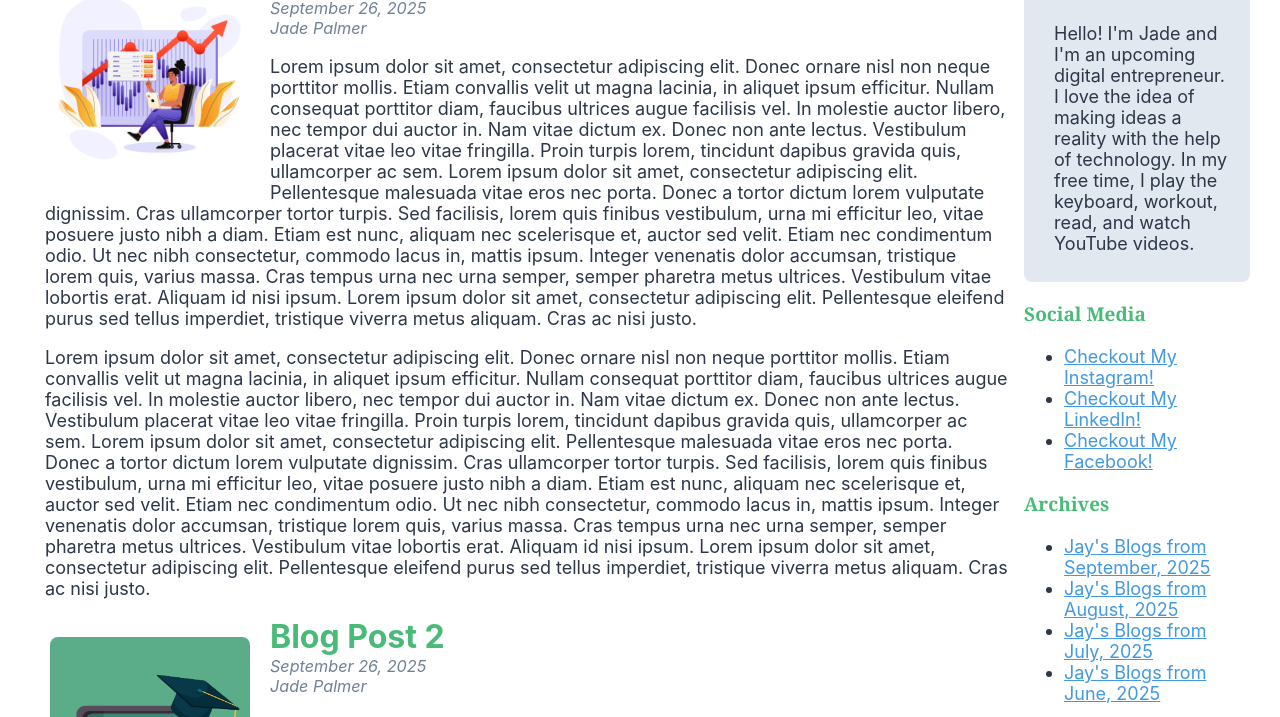
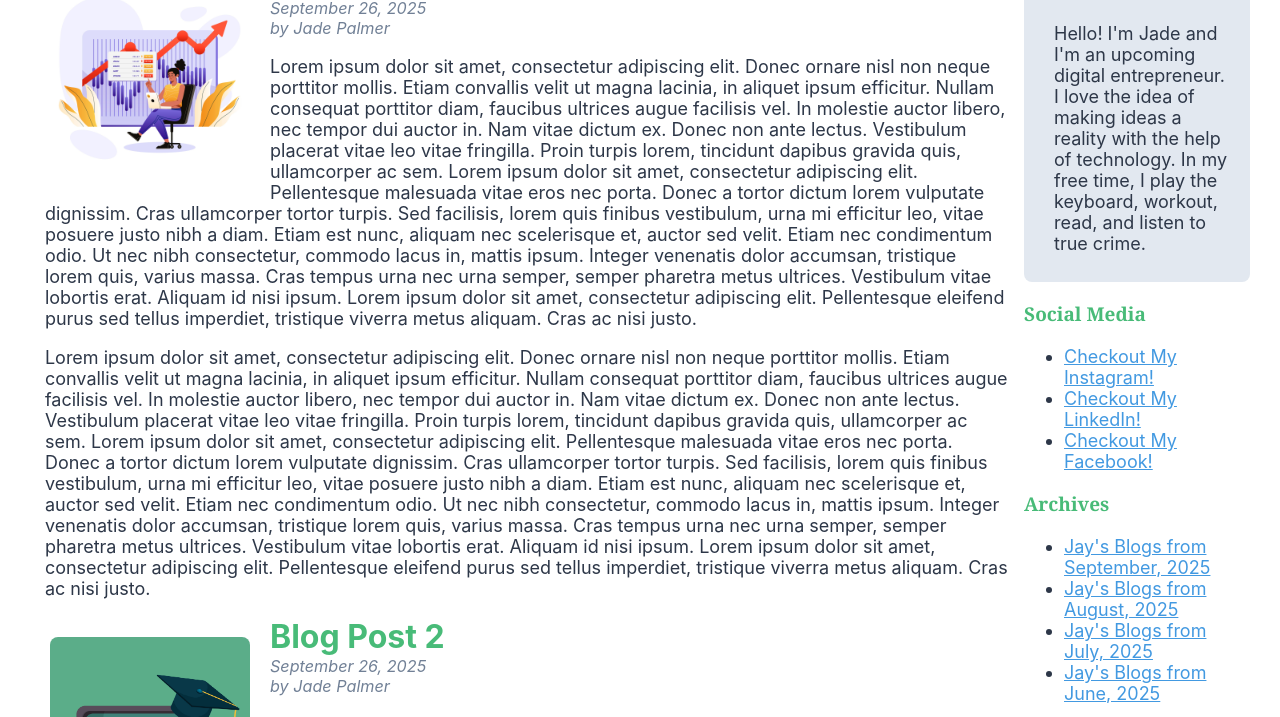
Before and after one commit to jay-devz/info2180-lab2, a plain HTML site: page index.html in a window 1280 px wide. Shown: the part 235-952 px from the top of the page. Drawn offline with Linux system fonts and the light colour scheme.

Commit message:
tidying up

```diff
--- a/index.html
+++ b/index.html
@@ -23,7 +23,7 @@
                     <img class="blogpic" src="images/stocks.jpg" alt="stocks">
                     <h2 class="blog-title">Blog Post 1</h2>
                     <p class="date_author"> September 26, 2025</p>
-                    <p class="date_author"> Jade Palmer</p>
+                    <p class="date_author">  by Jade Palmer</p>
                     <p>
                                 Lorem ipsum dolor sit amet, consectetur adipiscing elit. Donec ornare nisl non neque porttitor mollis. Etiam convallis
                         velit ut magna lacinia, in aliquet ipsum efficitur. Nullam consequat porttitor diam, faucibus ultrices augue facilisis vel.
@@ -57,7 +57,7 @@
                     <img class="blogpic" src="images/teach.jpg" alt="stocks">
                     <h2 class="blog-title">Blog Post 2</h2>
                     <p class="date_author"> September 26, 2025</p>
-                    <p class="date_author">Jade Palmer</p>
+                    <p class="date_author"> by Jade Palmer</p>
                     <p>
                                 Lorem ipsum dolor sit amet, consectetur adipiscing elit. Donec ornare nisl non neque porttitor mollis. Etiam convallis
                         velit ut magna lacinia, in aliquet ipsum efficitur. Nullam consequat porttitor diam, faucibus ultrices augue facilisis vel.
@@ -93,7 +93,7 @@
                     <h3 class="about-heading">About Me</h3>
                     <p>
                         Hello! I'm Jade and I'm an upcoming digital entrepreneur. I love the idea of making ideas a reality with the help of technology.
-                        In my free time, I play the keyboard, workout, read, and watch YouTube videos.
+                        In my free time, I play the keyboard, workout, read, and listen to true crime.
                     </p>
                 </div>
                 <div class = "socials_archives">
```
